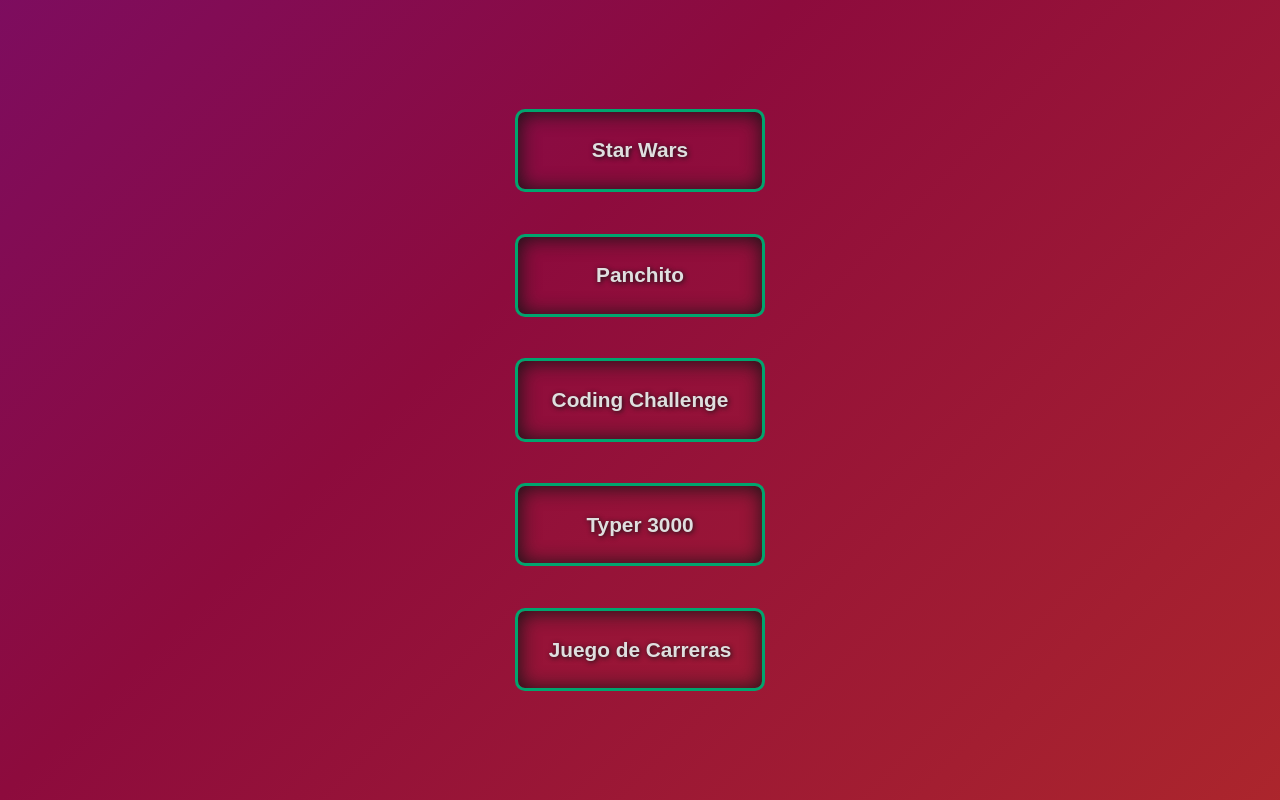
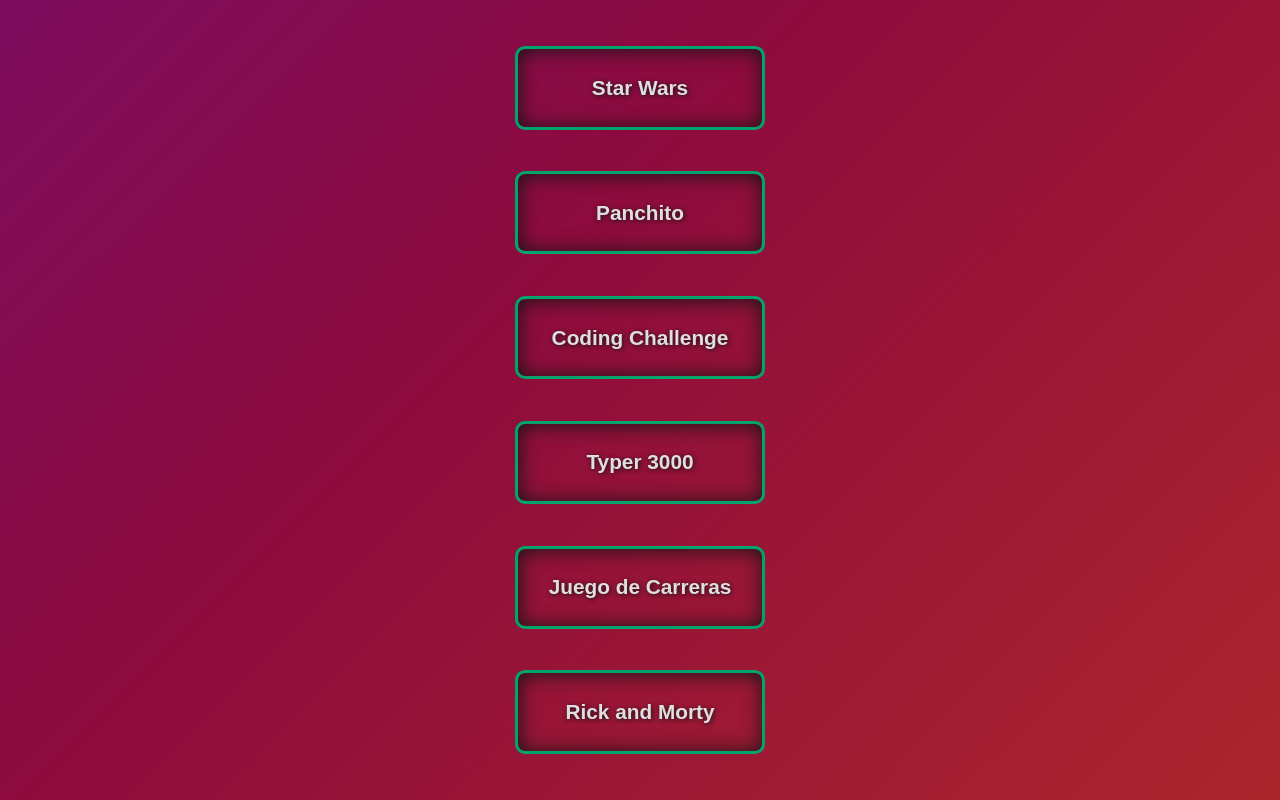
Before and after one commit to Uzilekz/Proyectos---Generacion-T, a plain HTML site: page index.html in a window 1280 px wide. Drawn offline with Linux system fonts and the light colour scheme.

Commit message:
rick-and-morty

```diff
--- a/index.html
+++ b/index.html
@@ -15,6 +15,7 @@
         <a href="https://uzilekz.github.io/3.-Coding-Challenge/" target="_blank"><button>Coding Challenge</button></a>
         <a href="https://uzilekz.github.io/4.-TYPER-3000/" target="_blank"><button>Typer 3000</button></a>
         <a href="https://uzilekz.github.io/5.-Juego-de-Carreras/" target="_blank"><button>Juego de Carreras</button></a>
+        <a href="https://github.com/Uzilekz/6.-Rick-and-Morty" target="_blank"><button>Rick and Morty</button></a>
     </div>
 </body>
 </html>
```
